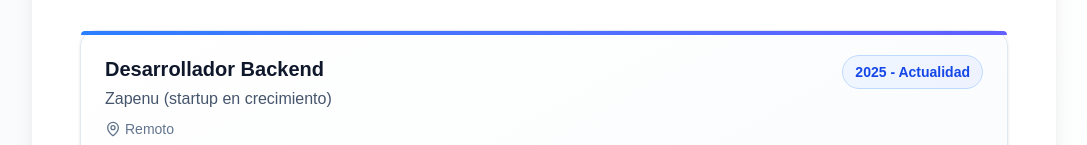
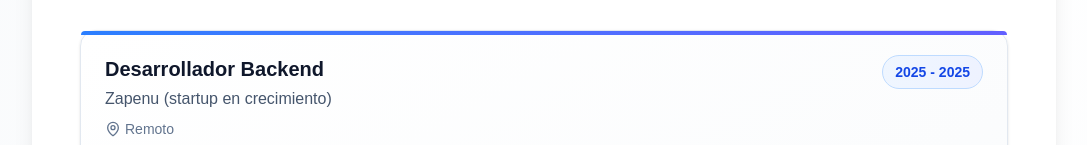
Before and after one commit to Alejotamayo28/my-cv, a Next.js app: page / in a window 1280 px wide. Shown: the part 606-751 px from the top of the page, without its empty margins (96-1183 px from the left). Built offline with nearby package versions, Linux system fonts and the light colour scheme.

Commit message:
finished zapenu work

```diff
--- a/src/data/cv.data.ts
+++ b/src/data/cv.data.ts
@@ -12,7 +12,7 @@ export const cvData: CvData = {
   experience: [
     {
       role: "Desarrollador Backend",
-      period: "2025 - Actualidad",
+      period: "2025 - 2025",
       company: "Zapenu (startup en crecimiento)",
       location: "Remoto",
       tags: [
```
